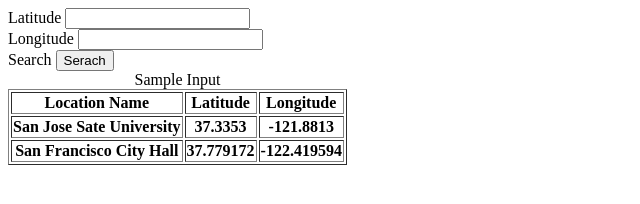
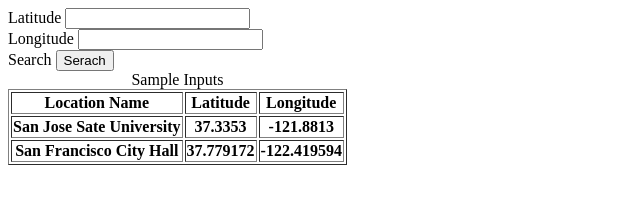
Before and after one commit to 28kayak/crime-analysis, a website: page index.html in a window 1280 px wide. Shown: the full height of the page, 0-640 px from the left. Drawn offline with Linux system fonts and the light colour scheme.

Commit message:
little change

```diff
--- a/index.html
+++ b/index.html
@@ -20,7 +20,7 @@
     </div>
     <div class="example">
         <table border="1">
-            <caption>Sample Input</caption>
+            <caption>Sample Inputs</caption>
             <tr>
                 <th>Location Name</th>
                 <th>Latitude</th>
```
Also changed, not shown: readme.md.
